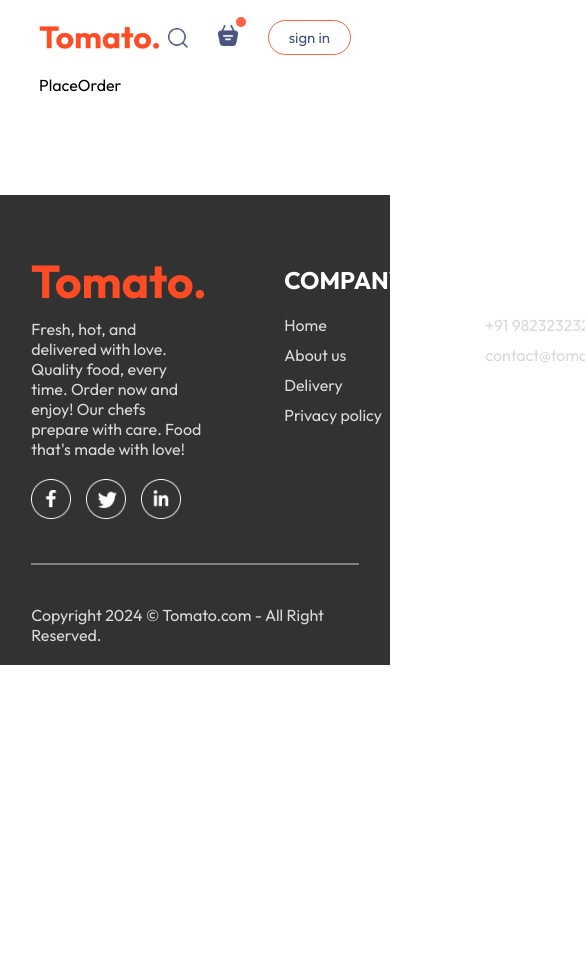
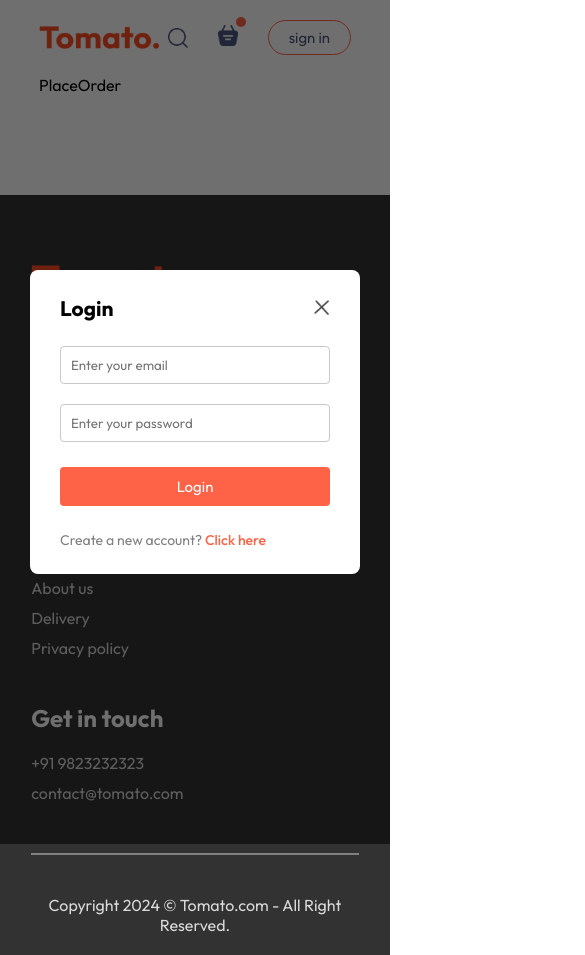
Before and after one commit to abhiab369/Food-Delivery, a React (Vite) app in the folder frontend/: page /order in a window 390 px wide. Both pictures are taken after a click on the button "sign in". Shown: the top 955 px of the page, 585 px wide, since content can reach past the window. Before the commit the page ends 844 px from the top, so only its background shows below. Built offline with nearby package versions, Linux system fonts and the light colour scheme.

Commit message:
Added login page, added functionality in navbar

```diff
--- a/frontend/src/App.jsx
+++ b/frontend/src/App.jsx
@@ -1,16 +1,21 @@
-import React from 'react'
+import React, { useState } from 'react'
 import { Navbar } from './components/Navbar/Navbar'
 import { Route, Routes } from 'react-router-dom'
 import { Home } from './pages/Home/Home'
 import { Cart } from './pages/Cart/Cart'
 import { PlaceOrder } from './pages/PlaceOrder/PlaceOrder'
 import { Footer } from './components/Footer/Footer'
+import { LoginPopup } from './components/LoginPopup/LoginPopup'
 
 const App = () => {
+
+  const [showLogin,setShowLogin] = useState(false);
+
   return (
     <>
+    {showLogin ? <LoginPopup setShowLogin={setShowLogin}/>:<></>}
       <div className='app'>
-        <Navbar />
+        <Navbar setShowLogin={setShowLogin}/>
         <Routes>
           <Route path='/' element={<Home />} />
           <Route path='/cart' element={<Cart />} />
--- a/frontend/src/components/Footer/Footer.css
+++ b/frontend/src/components/Footer/Footer.css
@@ -40,3 +40,14 @@
     background-color: grey;
     border: none;
 }
+
+@media (max-width: 750px) {
+    .footer-content {
+        display:flex;
+        flex-direction: column;
+        gap: 35px;
+    }
+    .footer-copyright{
+        text-align:center;
+    }
+}
--- /dev/null
+++ b/frontend/src/components/LoginPopup/LoginPopup.css
@@ -0,0 +1,72 @@
+.login-popup{
+    position:absolute;
+    z-index: 1;
+    width: 100%;
+    height: 100%;
+    background-color: #00000090;
+    display:grid;
+}
+.login-popup-container{
+    place-self: center;
+    width: max(23vw,330px);
+    color: #808080;
+    background-color:white;
+    display: flex;
+    flex-direction:column;
+    gap: 25px;
+    padding: 25px 30px;
+    border-radius: 8px;
+    font-size: 14px;
+    animation: fadeIn 0.5s;
+}
+.login-pop-up-title{
+    display: flex;
+    justify-content: space-between;
+    align-items: center;
+    color: black;
+}
+.login-pop-up-title img{
+   width: 16px;
+   cursor: pointer;
+}
+.login-popup-inputs{
+    display: flex;
+    flex-direction:column;
+    gap: 20px;
+}
+.login-popup-inputs input{
+    outline: none;
+    border: 1px solid #c9c9c9;
+    padding: 10px;
+    border-radius: 4px;
+}
+
+.login-popup-container button{
+    border: none;
+    padding: 10px;
+    border-radius: 4px;
+    color: white;
+    background-color: tomato;
+    font-size: 15px;
+    cursor: pointer;
+}
+.login-popup-conditon{
+    display: flex;
+    align-items: start;
+    gap: 20px;
+    margin-top: -15px;
+}
+.login-popup-conditon{
+    display: flex;
+    align-items: start;
+    gap: 8px;
+    margin-top: -15px;
+}
+.login-popup-conditon input{
+    margin-top: 5px;
+}
+.login-popup p span{
+    color: tomato;
+    font-weight: 500;
+    cursor: pointer;
+}
--- /dev/null
+++ b/frontend/src/components/LoginPopup/LoginPopup.jsx
@@ -0,0 +1,35 @@
+import React, { useState } from 'react'
+import './LoginPopup.css'
+import { assets } from '../../assets/assets'
+
+export const LoginPopup = ({ setShowLogin }) => {
+    const [currentState, setCurrentState] = useState("Login")
+    return (
+        <div className='login-popup'>
+            <form className='login-popup-container'>
+                <div className='login-pop-up-title'>
+                    <h2>{currentState}</h2>
+                    <img onClick={() => setShowLogin(false)} src={assets.cross_icon} alt="" />
+                </div>
+                <div className="login-popup-inputs">
+                    {currentState === 'Login' ? <></> : <input type="text" placeholder='Enter your name' required />}
+                    <input type="email" placeholder='Enter your email' required />
+                    <input type="password" placeholder='Enter your password' required />
+                </div>
+                <button>{currentState === 'Sign Up' ? 'Create account' : "Login"}</button>
+                {currentState === 'Sign Up'
+                    ?
+                    <div className="login-popup-conditon">
+                        <input type="checkbox" required />
+                        <p>By continuing, I agree to the terms of use & privacy policy.</p>
+                    </div>
+                    : <></>}
+
+                {currentState === 'Login'
+                    ? <p>Create a new account? <span onClick={() => setCurrentState('Sign Up')}>Click here</span></p>
+                    : <p>Already have an account? <span onClick={() => setCurrentState('Login')}>Login here</span></p>}
+
+            </form>
+        </div>
+    )
+}
--- a/frontend/src/components/Navbar/Navbar.jsx
+++ b/frontend/src/components/Navbar/Navbar.jsx
@@ -1,18 +1,18 @@
 import React, { useState } from 'react'
 import "./Navbar.css"
 import { assets } from '../../assets/assets'
+import { Link } from 'react-router-dom';
 
-
-export const Navbar = () => {
+export const Navbar = ({setShowLogin}) => {
     const [menu, setMenu] = useState("home")
     return (
         <div className='navbar'>
             <img src={assets.logo} alt='' className="logo" />
             <ul className="navbar-menu">
-                <li className={menu === 'home' ? 'active' : ''} onClick={() => setMenu("home")}>home</li>
-                <li className={menu === 'menu' ? 'active' : ''} onClick={() => setMenu("menu")}>menu</li>
-                <li className={menu === 'mobile-app' ? 'active' : ''} onClick={() => setMenu("mobile-app")}>mobile-app</li>
-                <li className={menu === 'contact-us' ? 'active' : ''} onClick={() => setMenu("contact-us")}>contact us</li>
+                <Link to='/' className={menu === 'home' ? 'active' : ''} onClick={() => setMenu("home")}>home</Link>
+                <a href='#explore-menu' className={menu === 'menu' ? 'active' : ''} onClick={() => setMenu("menu")}>menu</a>
+                <a href='#app-download' className={menu === 'mobile-app' ? 'active' : ''} onClick={() => setMenu("mobile-app")}>mobile-app</a>
+                <a href='#footer' className={menu === 'contact-us' ? 'active' : ''} onClick={() => setMenu("contact-us")}>contact us</a>
             </ul>
             <div className='navbar-right'>
                 <img src={assets.search_icon} alt="" />
@@ -20,7 +20,7 @@
                     <img src={assets.basket_icon} alt="" />
                     <div className='dot'></div>
                 </div>
-                <button>sign in</button>
+                <button onClick={() => setShowLogin(true)}>sign in</button>
             </div>
         </div>
     )
--- a/frontend/src/index.css
+++ b/frontend/src/index.css
@@ -4,6 +4,7 @@
   margin: 0;
   box-sizing: border-box;
   font-family: Outfit;
+  scroll-behavior:smooth;
 }
 body {
   min-height: 100vhl
```
